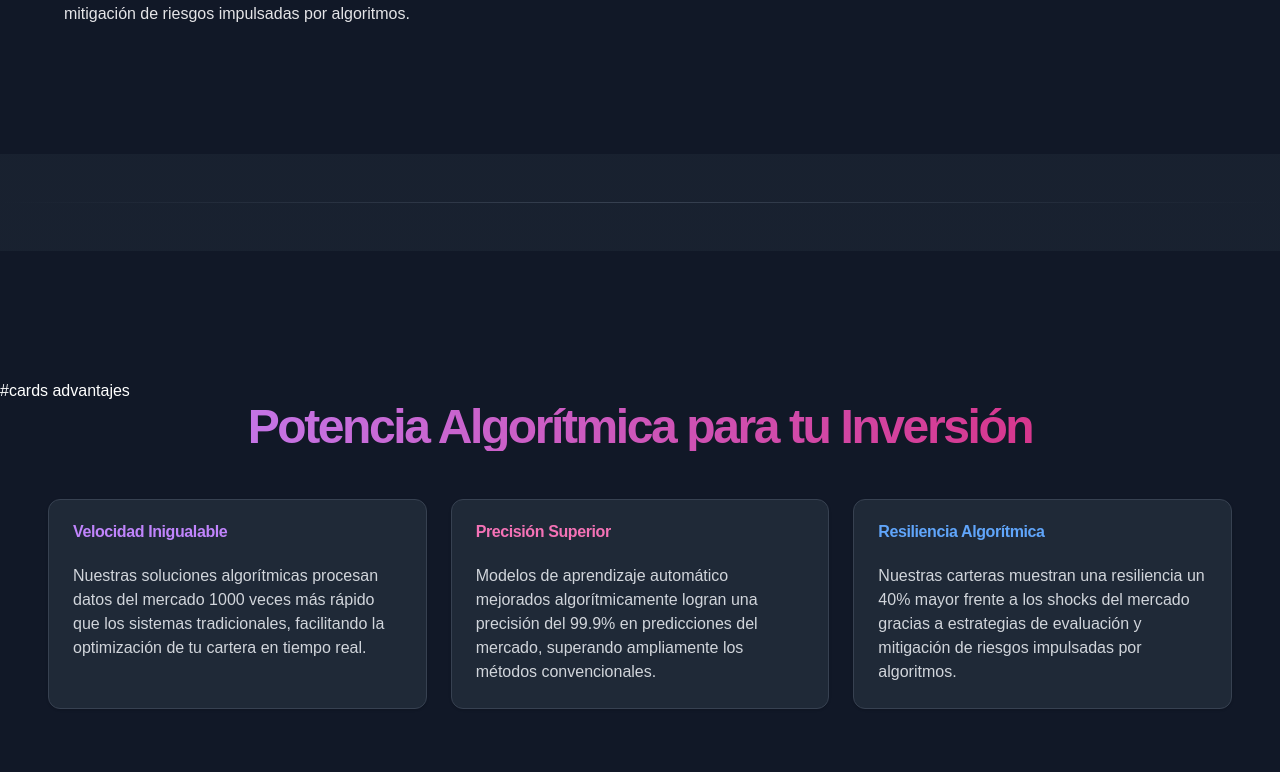
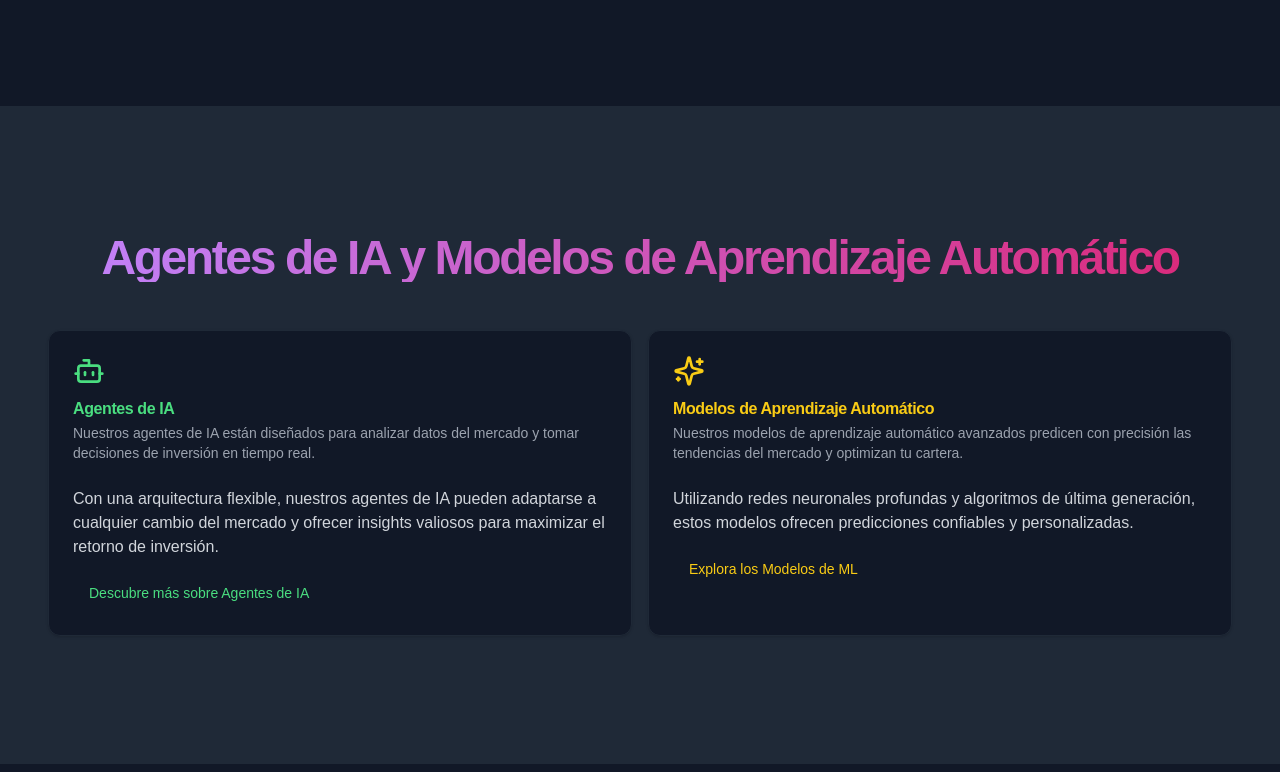
Before and after one commit to Pana-Onnti/StockIA, a React (Vite) app: page / in a window 1280 px wide. Shown: the part 2048-2820 px from the top of the page. Built offline with nearby package versions, Linux system fonts and the light colour scheme.

Commit message:
Add new component {Agent}

```diff
--- a/src/components/modern-landing-page.tsx
+++ b/src/components/modern-landing-page.tsx
@@ -1,7 +1,7 @@
 import { Button } from "@/components/ui/button"
 import { Card, CardContent, CardDescription, CardHeader, CardTitle } from "@/components/ui/card"
 import { TabsContent, TabsList, TabsTrigger, Tabs } from "@/components/ui/tabs"
-import { Brain, TrendingUp, Shield, Zap, ArrowRight, Briefcase } from "lucide-react"
+import { Brain, TrendingUp, Shield, Zap, ArrowRight, Briefcase, Bot, Sparkles } from "lucide-react"
 import { Bar, BarChart, Line, LineChart, Pie, PieChart, ResponsiveContainer, XAxis, YAxis, Tooltip, Legend } from "recharts"
 
 
@@ -100,7 +100,6 @@ export function ModernLandingPageComponent() {
           </div>
         </section>
 
-        #firstcards
         <section className="w-full py-12 md:py-24 lg:py-32 bg-gray-800">
           <div className="px-4 md:px-6 lg:px-12">
             <h2 className="text-3xl font-bold tracking-tighter sm:text-4xl md:text-5xl text-center mb-12 bg-clip-text text-transparent bg-gradient-to-r from-purple-400 to-pink-600">
@@ -152,7 +151,6 @@ export function ModernLandingPageComponent() {
 
 
 
-        #maingraf
         <section className="w-full py-12 md:py-24 lg:py-32 bg-gray-900">
           <div className="px-4 md:px-6 lg:px-12">
             <div className="grid gap-6 lg:grid-cols-2 items-center">
@@ -201,11 +199,56 @@ export function ModernLandingPageComponent() {
           </div>
         </section>
 
+        <section className="w-full py-12 md:py-24 lg:py-32 bg-gray-800">
+          <div className="px-4 md:px-6 lg:px-12">
+            <h2 className="text-3xl font-bold tracking-tighter sm:text-4xl md:text-5xl text-center mb-12 bg-clip-text text-transparent bg-gradient-to-r from-purple-400 to-pink-600">
+              {t('agentsCards.sectionTitle')}
+            </h2>
+            <div className="grid gap-4 lg:grid-cols-2">
+              <Card className="bg-gray-900 border-gray-800">
+                <CardHeader>
+                  <Bot className="h-8 w-8 mb-2 text-green-400" />
 
-        <div className="my-12 h-px bg-gradient-to-r from-transparent via-gray-700 to-transparent"></div>
+                  <CardTitle className="text-green-400">{t('agentsCards.cardOne.title')}</CardTitle>
+                  <CardDescription className="text-gray-400">
+                    {t('agentsCards.cardOne.description')}
+                  </CardDescription>
+                </CardHeader>
+                <CardContent>
+                  <p className="text-gray-300">
+                    {t('agentsCards.cardOne.content')}
+                  </p>
+                  <Button variant="link" className="mt-4 text-green-400">
+                    {t('agentsCards.cardOne.buttonText')}
+                  </Button>
+                </CardContent>
+              </Card>
+              <Card className="bg-gray-900 border-gray-800">
+                <CardHeader>
+                  <Sparkles className="h-8 w-8 mb-2 text-yellow-400" />
+
+
+                  <CardTitle className="text-yellow-400">{t('agentsCards.cardTwo.title')}</CardTitle>
+                  <CardDescription className="text-gray-400">
+                    {t('agentsCards.cardTwo.description')}
+                  </CardDescription>
+                </CardHeader>
+                <CardContent>
+                  <p className="text-gray-300">
+                    {t('agentsCards.cardTwo.content')}
+                  </p>
+                  <Button variant="link" className="mt-4 text-yellow-400">
+                    {t('agentsCards.cardTwo.buttonText')}
+                  </Button>
+                </CardContent>
+              </Card>
+            </div>
+          </div>
+        </section>
+
+
 
         <section className="w-full py-12 md:py-24 lg:py-32 bg-gray-900">
-
           #cards advantajes
           <div className="px-4 md:px-6 lg:px-12">
             <h2 className="text-3xl font-bold tracking-tighter sm:text-4xl md:text-5xl text-center mb-12 bg-clip-text text-transparent bg-gradient-to-r from-purple-400 to-pink-600">
--- a/src/i18n.js
+++ b/src/i18n.js
@@ -85,6 +85,21 @@ i18n
             aboutUs: 'Sobre Nosotros',
             contact: 'Contacto',
           },
+          agentsCards: {
+            sectionTitle: 'AI Agents and Machine Learning Models',
+            cardOne: {
+              title: 'AI Agents',
+              description: 'Our AI agents are designed to analyze market data and make real-time investment decisions.',
+              content: 'With a flexible architecture, our AI agents can adapt to any market changes and provide valuable insights to maximize return on investment.',
+              buttonText: 'Discover more about AI Agents',
+            },
+            cardTwo: {
+              title: 'Machine Learning Models',
+              description: 'Our advanced machine learning models accurately predict market trends and optimize your portfolio.',
+              content: 'Using deep neural networks and state-of-the-art algorithms, these models offer reliable and personalized predictions.',
+              buttonText: 'Explore ML Models',
+            },
+          },
         },
       },
       es: {
@@ -167,6 +182,22 @@ i18n
             aboutUs: 'Sobre Nosotros',
             contact: 'Contacto',
           },
+          agentsCards:{
+            sectionTitle: 'Agentes de IA y Modelos de Aprendizaje Automático',
+            cardOne: {
+              title: 'Agentes de IA',
+              description: 'Nuestros agentes de IA están diseñados para analizar datos del mercado y tomar decisiones de inversión en tiempo real.',
+              content: 'Con una arquitectura flexible, nuestros agentes de IA pueden adaptarse a cualquier cambio del mercado y ofrecer insights valiosos para maximizar el retorno de inversión.',
+              buttonText: 'Descubre más sobre Agentes de IA',
+            },
+            cardTwo: {
+              title: 'Modelos de Aprendizaje Automático',
+              description: 'Nuestros modelos de aprendizaje automático avanzados predicen con precisión las tendencias del mercado y optimizan tu cartera.',
+              content: 'Utilizando redes neuronales profundas y algoritmos de última generación, estos modelos ofrecen predicciones confiables y personalizadas.',
+              buttonText: 'Explora los Modelos de ML',
+            },
+
+          },
         },
       },
     },
```
Lines whose indentation alone changed are shown as unchanged.
